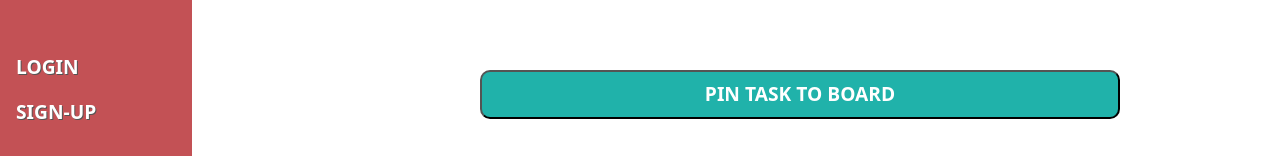
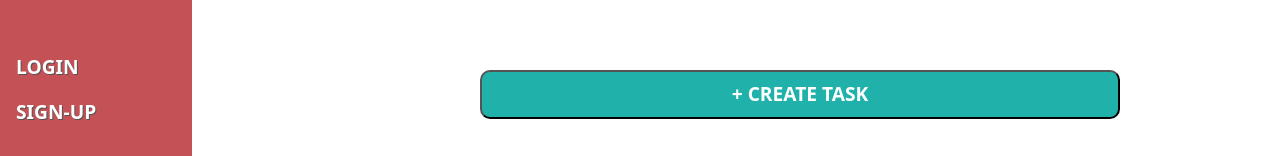
Before and after one commit to m-bocelli/matey, a Next.js app in the folder client/: page /tasksPage in a window 1280 px wide. Shown: the part 641-797 px from the top of the page. Built offline with nearby package versions, Linux system fonts and the light colour scheme; no server answers.

Commit message:
Button renamed to create task

```diff
--- a/client/app/components/TaskForm/CreateTask.jsx
+++ b/client/app/components/TaskForm/CreateTask.jsx
@@ -20,20 +20,18 @@ function CreateTask() {
     setDueDate(event.target.value);
   };
 
+  // COMMENT: This function, handleSubmit, is where the POST request code will go.
   const handleSubmit = async (event) => {
     event.preventDefault();
-
-
     const taskName = document.getElementById('task_name').value;
     const taskDetails = document.getElementById('task_details').value;
     const dueDate = document.getElementById('task_due').value;
-    const frequency = document.getElementById('frequency').value;
 
     const formData = {
         taskName,
         taskDetails,
-        dueDate,
-        frequency
+        dueDate: dueDate,
+        frequency: selectedFrequency,
       };
 
     // COMMENT: this chunk is where we'd put the api endpoint
@@ -59,7 +57,7 @@ function CreateTask() {
   return (
     <>
     <button className={styles.pin_button} onClick={toggleForm}>
-          PIN TASK TO BOARD
+          + CREATE TASK
         </button>
     {isFormVisible && ( <div className={styles.entire_form}>
         <form onSubmit={handleSubmit}>
```
